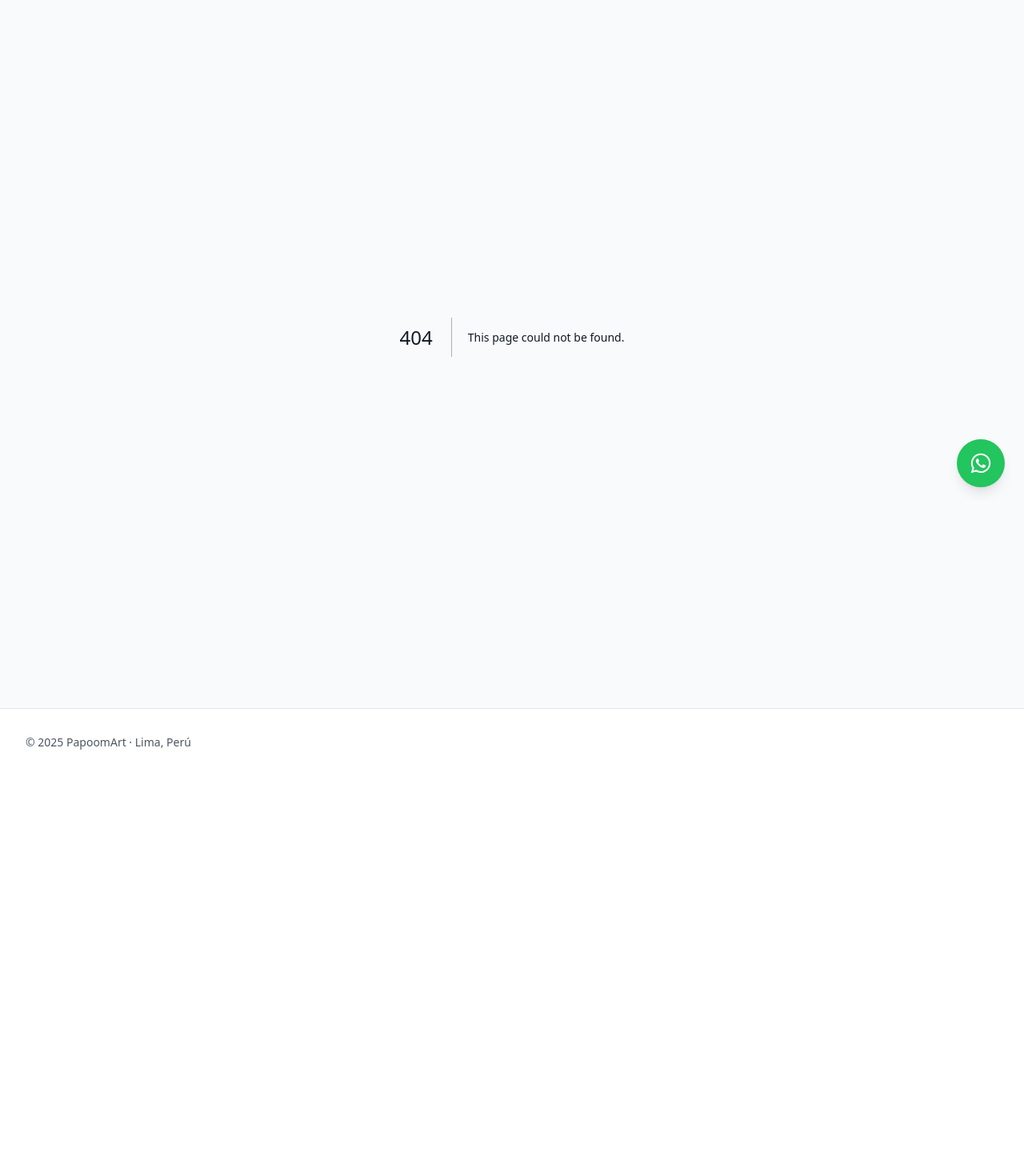
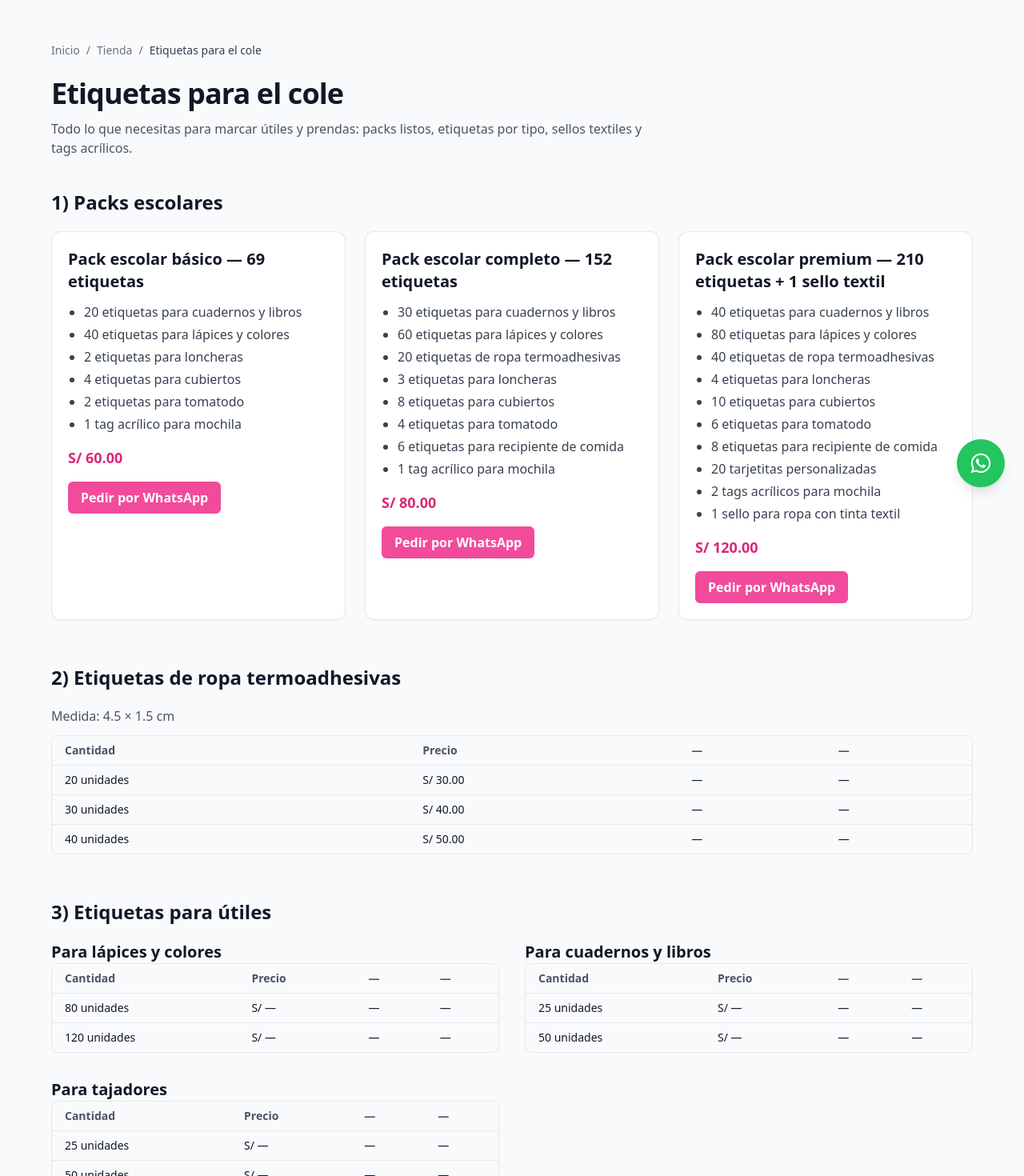
Before and after one commit to Pappomart/papoomart, a Next.js app: page /tienda/etiquetas-cole in a window 1280 px wide. Before the commit this address had no page. Shown: the part 167-1637 px from the top of the page at 80% size. Before the commit the page ends 1137 px from the top, so only its background shows below. Built offline with nearby package versions, Linux system fonts and the light colour scheme.

Commit message:
Actualizacion

```diff
--- /dev/null
+++ b/pages/tienda/etiquetas-cole.tsx
@@ -0,0 +1,245 @@
+// pages/tienda/etiquetas-cole.tsx
+import Head from "next/head";
+import Link from "next/link";
+
+type QtyRow = { label: string; q1?: string; q2?: string; q3?: string };
+function QtyTable({ rows, headers = ["Cantidad", "Precio 1", "Precio 2", "Precio 3"] }: {
+  rows: QtyRow[];
+  headers?: [string, string, string, string];
+}) {
+  return (
+    <div className="overflow-x-auto rounded-lg border">
+      <table className="min-w-full text-sm">
+        <thead className="bg-gray-50 text-gray-600">
+          <tr>
+            <th className="px-4 py-2 text-left">{headers[0]}</th>
+            <th className="px-4 py-2 text-left">{headers[1]}</th>
+            <th className="px-4 py-2 text-left">{headers[2]}</th>
+            <th className="px-4 py-2 text-left">{headers[3]}</th>
+          </tr>
+        </thead>
+        <tbody>
+          {rows.map((r, i) => (
+            <tr key={i} className="border-t">
+              <td className="px-4 py-2">{r.label}</td>
+              <td className="px-4 py-2">{r.q1 ?? "—"}</td>
+              <td className="px-4 py-2">{r.q2 ?? "—"}</td>
+              <td className="px-4 py-2">{r.q3 ?? "—"}</td>
+            </tr>
+          ))}
+        </tbody>
+      </table>
+    </div>
+  );
+}
+
+export default function EtiquetasCole() {
+  const wa = (msg: string) =>
+    `https://wa.me/51997374878?text=${encodeURIComponent(msg)}`;
+
+  return (
+    <>
+      <Head>
+        <title>Etiquetas para el cole — PapoomArt</title>
+        <meta
+          name="description"
+          content="Packs escolares y etiquetas personalizadas para cuadernos, libros, lápices, ropa termoadhesiva, loncheras, tomatodos, recipientes y más. Incluye sellos textiles y tags acrílicos."
+        />
+        <link rel="canonical" href="https://papoomart.vercel.app/tienda/etiquetas-cole" />
+      </Head>
+
+      <main className="mx-auto max-w-7xl px-4 md:px-8 py-8">
+        {/* Migas */}
+        <nav className="text-sm text-gray-500 mb-6">
+          <Link href="/" className="hover:underline">Inicio</Link>
+          <span className="mx-2">/</span>
+          <Link href="/tienda" className="hover:underline">Tienda</Link>
+          <span className="mx-2">/</span>
+          <span className="text-gray-700 font-medium">Etiquetas para el cole</span>
+        </nav>
+
+        {/* Hero */}
+        <header className="mb-10">
+          <h1 className="text-3xl md:text-4xl font-bold tracking-tight">
+            Etiquetas para el cole
+          </h1>
+          <p className="mt-3 text-gray-600 max-w-3xl">
+            Todo lo que necesitas para marcar útiles y prendas: packs listos,
+            etiquetas por tipo, sellos textiles y tags acrílicos.
+          </p>
+        </header>
+
+        {/* PACKS ESCOLARES */}
+        <section className="mb-14">
+          <h2 className="text-2xl font-semibold mb-5">1) Packs escolares</h2>
+
+          <div className="grid md:grid-cols-3 gap-6">
+            {/* Básico */}
+            <div className="rounded-xl border bg-white p-5 shadow-sm">
+              <h3 className="text-xl font-semibold">Pack escolar básico — 69 etiquetas</h3>
+              <ul className="mt-3 list-disc pl-5 text-gray-700 space-y-1">
+                <li>20 etiquetas para cuadernos y libros</li>
+                <li>40 etiquetas para lápices y colores</li>
+                <li>2 etiquetas para loncheras</li>
+                <li>4 etiquetas para cubiertos</li>
+                <li>2 etiquetas para tomatodo</li>
+                <li>1 tag acrílico para mochila</li>
+              </ul>
+              <div className="mt-4 text-pink-600 font-bold text-lg">S/ 60.00</div>
+              <a
+                href={wa("Hola 👋, quiero el Pack escolar básico (69 etiquetas).")}
+                target="_blank"
+                rel="noopener noreferrer"
+                className="mt-4 inline-block rounded-md bg-[#F24B9B] px-4 py-2 font-semibold text-white hover:opacity-90"
+              >
+                Pedir por WhatsApp
+              </a>
+            </div>
+
+            {/* Completo */}
+            <div className="rounded-xl border bg-white p-5 shadow-sm">
+              <h3 className="text-xl font-semibold">Pack escolar completo — 152 etiquetas</h3>
+              <ul className="mt-3 list-disc pl-5 text-gray-700 space-y-1">
+                <li>30 etiquetas para cuadernos y libros</li>
+                <li>60 etiquetas para lápices y colores</li>
+                <li>20 etiquetas de ropa termoadhesivas</li>
+                <li>3 etiquetas para loncheras</li>
+                <li>8 etiquetas para cubiertos</li>
+                <li>4 etiquetas para tomatodo</li>
+                <li>6 etiquetas para recipiente de comida</li>
+                <li>1 tag acrílico para mochila</li>
+              </ul>
+              <div className="mt-4 text-pink-600 font-bold text-lg">S/ 80.00</div>
+              <a
+                href={wa("Hola 👋, quiero el Pack escolar completo (152 etiquetas).")}
+                target="_blank"
+                rel="noopener noreferrer"
+                className="mt-4 inline-block rounded-md bg-[#F24B9B] px-4 py-2 font-semibold text-white hover:opacity-90"
+              >
+                Pedir por WhatsApp
+              </a>
+            </div>
+
+            {/* Premium */}
+            <div className="rounded-xl border bg-white p-5 shadow-sm">
+              <h3 className="text-xl font-semibold">Pack escolar premium — 210 etiquetas + 1 sello textil</h3>
+              <ul className="mt-3 list-disc pl-5 text-gray-700 space-y-1">
+                <li>40 etiquetas para cuadernos y libros</li>
+                <li>80 etiquetas para lápices y colores</li>
+                <li>40 etiquetas de ropa termoadhesivas</li>
+                <li>4 etiquetas para loncheras</li>
+                <li>10 etiquetas para cubiertos</li>
+                <li>6 etiquetas para tomatodo</li>
+                <li>8 etiquetas para recipiente de comida</li>
+                <li>20 tarjetitas personalizadas</li>
+                <li>2 tags acrílicos para mochila</li>
+                <li>1 sello para ropa con tinta textil</li>
+              </ul>
+              <div className="mt-4 text-pink-600 font-bold text-lg">S/ 120.00</div>
+              <a
+                href={wa("Hola 👋, quiero el Pack escolar premium (210 etiquetas + sello).")}
+                target="_blank"
+                rel="noopener noreferrer"
+                className="mt-4 inline-block rounded-md bg-[#F24B9B] px-4 py-2 font-semibold text-white hover:opacity-90"
+              >
+                Pedir por WhatsApp
+              </a>
+            </div>
+          </div>
+        </section>
+
+        {/* TERMOADHESIVAS */}
+        <section className="mb-14">
+          <h2 className="text-2xl font-semibold mb-5">2) Etiquetas de ropa termoadhesivas</h2>
+          <p className="text-gray-600 mb-3">
+            <span className="font-medium">Medida:</span> 4.5 × 1.5 cm
+          </p>
+          <QtyTable
+            headers={["Cantidad", "Precio", "—", "—"]}
+            rows={[
+              { label: "20 unidades", q1: "S/ 30.00" },
+              { label: "30 unidades", q1: "S/ 40.00" },
+              { label: "40 unidades", q1: "S/ 50.00" },
+            ]}
+          />
+        </section>
+
+        {/* ETIQUETAS PARA ÚTILES */}
+        <section className="mb-14">
+          <h2 className="text-2xl font-semibold mb-5">3) Etiquetas para útiles</h2>
+
+          <div className="grid md:grid-cols-2 gap-8">
+            <div>
+              <h3 className="text-xl font-semibold">Para lápices y colores</h3>
+              <QtyTable
+                headers={["Cantidad", "Precio", "—", "—"]}
+                rows={[
+                  { label: "80 unidades", q1: "S/ —" },
+                  { label: "120 unidades", q1: "S/ —" },
+                ]}
+              />
+            </div>
+
+            <div>
+              <h3 className="text-xl font-semibold">Para cuadernos y libros</h3>
+              <QtyTable
+                headers={["Cantidad", "Precio", "—", "—"]}
+                rows={[
+                  { label: "25 unidades", q1: "S/ —" },
+                  { label: "50 unidades", q1: "S/ —" },
+                ]}
+              />
+            </div>
+
+            <div>
+              <h3 className="text-xl font-semibold">Para tajadores</h3>
+              <QtyTable
+                headers={["Cantidad", "Precio", "—", "—"]}
+                rows={[
+                  { label: "25 unidades", q1: "S/ —" },
+                  { label: "50 unidades", q1: "S/ —" },
+                ]}
+              />
+            </div>
+          </div>
+        </section>
+
+        {/* SELLOS PARA ROPA */}
+        <section className="mb-14">
+          <h2 className="text-2xl font-semibold mb-5">4) Sellos para ropa</h2>
+          <QtyTable
+            headers={["Descripción", "Precio", "—", "—"]}
+            rows={[
+              { label: "1 sello con tinta textil", q1: "S/ —" },
+              { label: "2 sellos con tinta textil", q1: "S/ —" },
+            ]}
+          />
+        </section>
+
+        {/* TAGS ACRÍLICOS */}
+        <section className="mb-20">
+          <h2 className="text-2xl font-semibold mb-5">5) Tags acrílicos</h2>
+          <QtyTable
+            headers={["Cantidad", "Precio", "—", "—"]}
+            rows={[
+              { label: "5 tags", q1: "S/ —" },
+              { label: "10 tags", q1: "S/ —" },
+            ]}
+          />
+        </section>
+
+        {/* CTA */}
+        <div className="mb-24 text-center">
+          <a
+            href={wa("Hola PapoomArt 👋, quiero cotizar etiquetas escolares.")}
+            target="_blank"
+            rel="noopener noreferrer"
+            className="inline-block rounded-md bg-[#F24B9B] px-6 py-3 font-semibold text-white hover:opacity-90"
+          >
+            Cotizar por WhatsApp
+          </a>
+        </div>
+      </main>
+    </>
+  );
+}
```
Also changed, not shown: 1 other file (tests, documents, lock files or other folders).
